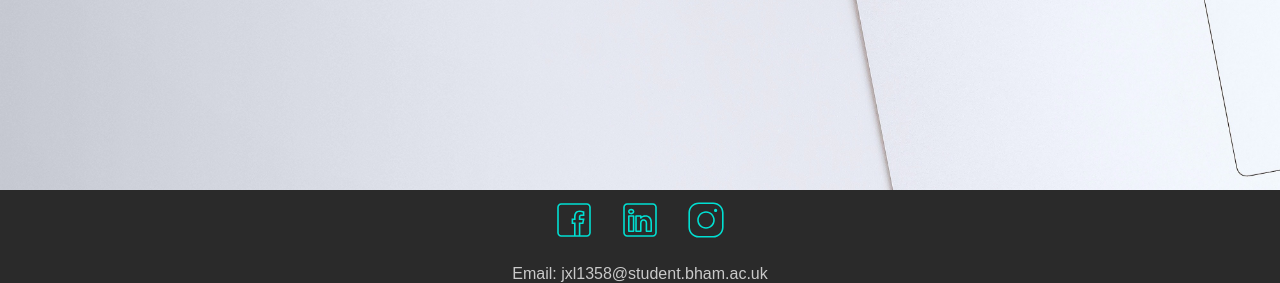
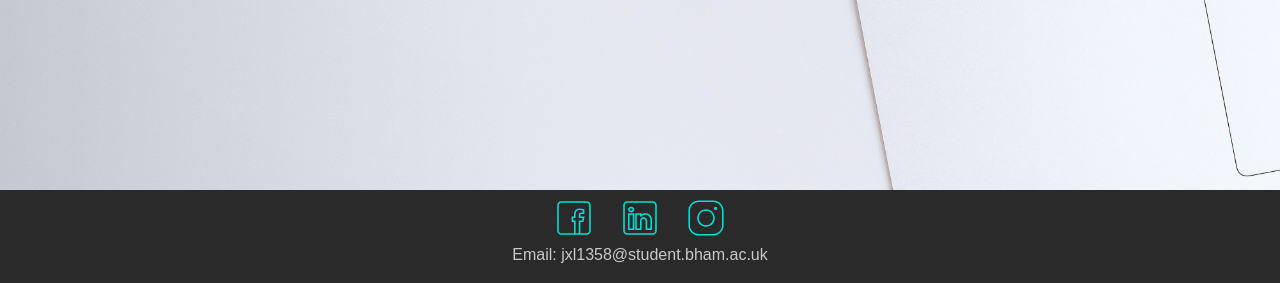
Before and after one commit to jackloo2809/summer-project, a Django app: page / in a window 1280 px wide. Shown: the part 1266-1549 px from the top of the page. Run offline with Django 3.2, Linux system fonts and the light colour scheme; some libraries are stand-ins or nearby versions.

Commit message:
changed footer

```diff
--- a/blog/static/css/base.css
+++ b/blog/static/css/base.css
@@ -103,26 +103,27 @@ body{
 #footer{
     width: 100%;
     height:10%;
+    min-height: 5rem;
     background-color: #2A2A2A;
 }
 
 #images{
+    height: 2.5rem;
+    margin-top: 0.5rem;
     display: flex;
     justify-content: center;
 }
 
 #images a img{
-    margin: 15% 0.8rem 0 0.8rem;
-    height: 2.5rem;
+    margin: 0 0.8rem;
+    height: 100%;
 }
 
 #footer h3{
     width: 100%;
-    margin: 2% 0;
     text-align: center;
     font-size: 1rem;
     color: white;
     opacity: 0.75;
-
-
+    margin: 0.5rem 0;
 }
```
